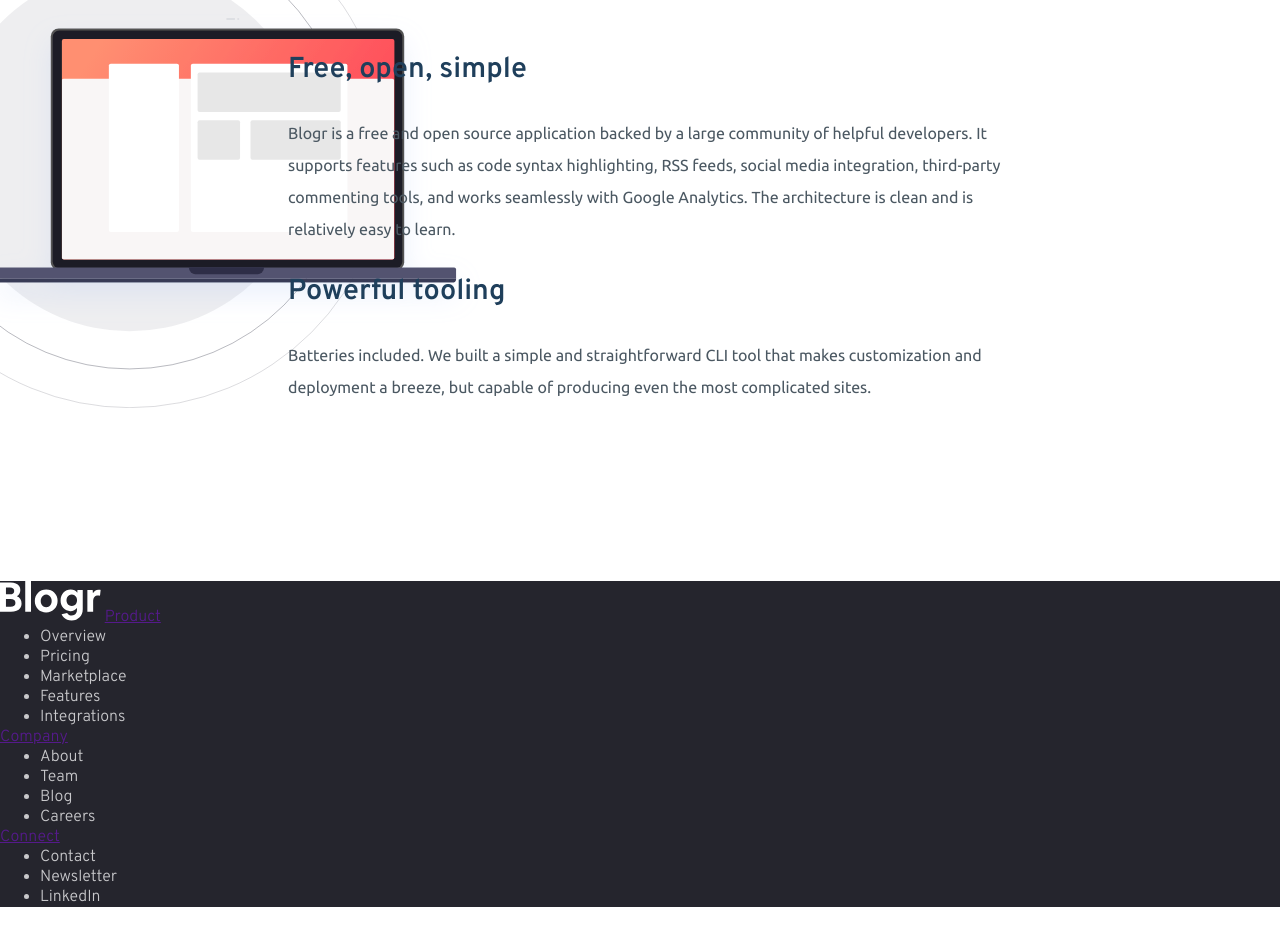
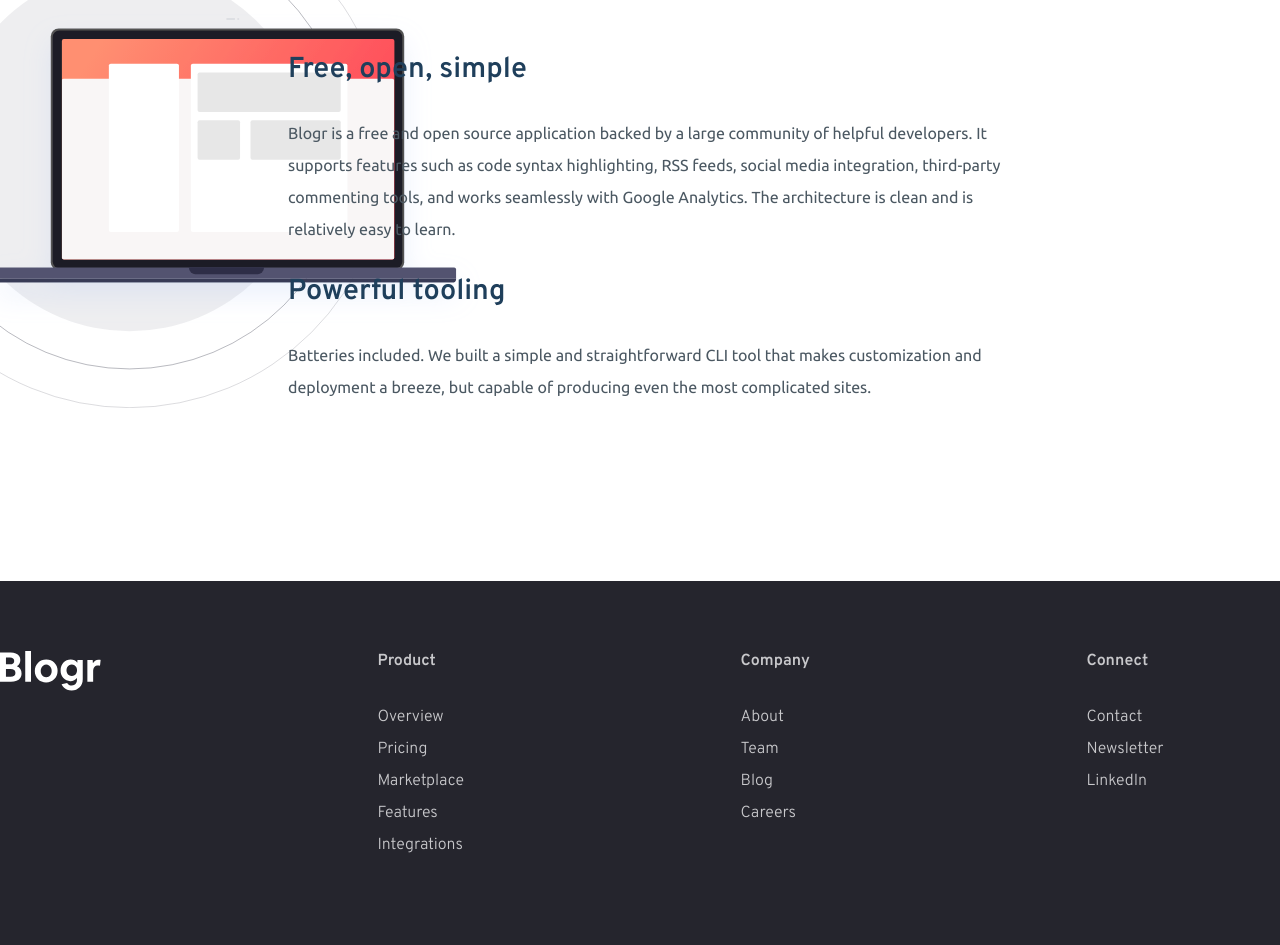
Before and after one commit to kenzotakamori/frontendmentor-blogr-landing-page, a plain HTML site: page index.html in a window 1280 px wide. Shown: the part 2299-3244 px from the top of the page. Before the commit the page ends 3206 px from the top, so only its background shows below. Drawn offline with Linux system fonts and the light colour scheme.

Commit message:
Footer layout

```diff
--- a/index.html
+++ b/index.html
@@ -118,27 +118,57 @@
     <div class="container">
       <div class="content">
         <img src="images/logo.svg" alt="Logo Footer">
-        <a href="">Product</a>
+        <div class="footer-links">
+          <h4>Product<h4>
           <ul>
-          <li>Overview</li>
-          <li>Pricing</li>
-          <li>Marketplace</li>
-          <li>Features</li>
-          <li>Integrations</li>
+            <li>
+              <a href="#">Overview</a>
+            </li>
+            <li>
+              <a href="#">Pricing</a>
+            </li>
+            <li>
+              <a href="#">Marketplace</a>
+            </li>
+            <li>
+              <a href="#">Features</a>
+            </li>
+            <li>
+              <a href="#">Integrations</a>
+            </li>
           </ul>
-        <a href="">Company</a>
+        </div>
+        <div class="footer-links">
+          <h4>Company<h4>
           <ul>
-          <li>About</li>
-          <li>Team</li>
-          <li>Blog</li>
-          <li>Careers</li>
+            <li>
+              <a href="#">About</a>
+            </li>
+            <li>
+              <a href="#">Team</a>
+            </li>
+            <li>
+              <a href="#">Blog</a>
+            </li>
+            <li>
+              <a href="#">Careers</a>
+            </li>
           </ul>
-        <a href="">Connect</a>
+        </div>
+        <div class="footer-links">
+          <h4>Connect<h4>
           <ul>
-          <li>Contact</li>
-          <li>Newsletter</li>
-          <li>LinkedIn</li>
+            <li>
+              <a href="#">Contact</a>
+            </li>
+            <li>
+              <a href="#">Newsletter</a>
+            </li>
+            <li>
+              <a href="#">LinkedIn</a>
+            </li>
           </ul>
+        </div>
       </div>
     </div>
   </footer>
--- a/style.scss
+++ b/style.scss
@@ -12,6 +12,9 @@ body {
     width: 1440px;
     height: 100%;
     margin: auto;
+    @media (max-width: 800px) {
+        width: 375px;
+    }
 }
 
 header {
@@ -156,7 +159,40 @@ footer {
     background-color: hsl(240, 10%, 16%);
     color: hsl(240, 2%, 79%);
     margin: 0;
+    height: 50vh;
+    @media (max-width: 800px) {
+        height: auto;
+    }
+    .content {
+        display: grid;
+        grid-auto-flow: column;
+        padding-top: 70px;
+        @media (max-width: 800px) {
+            grid-auto-flow: row;
+            text-align: center;
+            img {
+                margin: 0 auto 30px auto;
+            }
+        }
+    }
     ul {
         margin: 0;
+        padding: 0;
+    }
+    h4 {
+        margin: 0 0 30px;
+    }
+    li {
+        list-style-type: none;
+        padding-block-start: 0;
+        line-height: 2em;
+    }
+    a {
+        text-decoration: none;
+        color: hsl(240, 2%, 79%);
+        font-weight: 400;
+        &:hover {
+            text-decoration: underline;
+        }
     }
 }
```
Also changed, not shown: style.css, 1 other file. Lines whose indentation alone changed are shown as unchanged.
